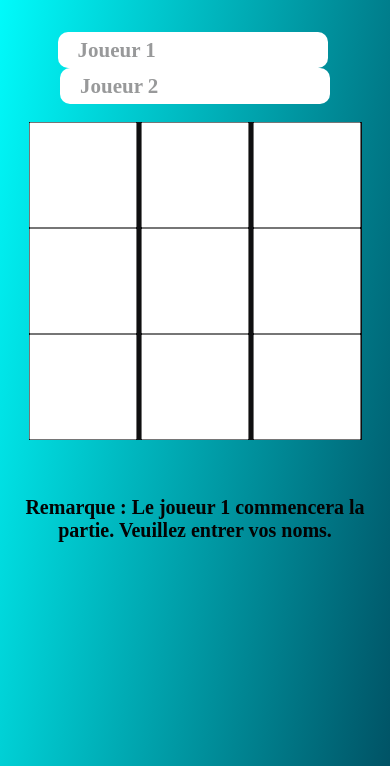
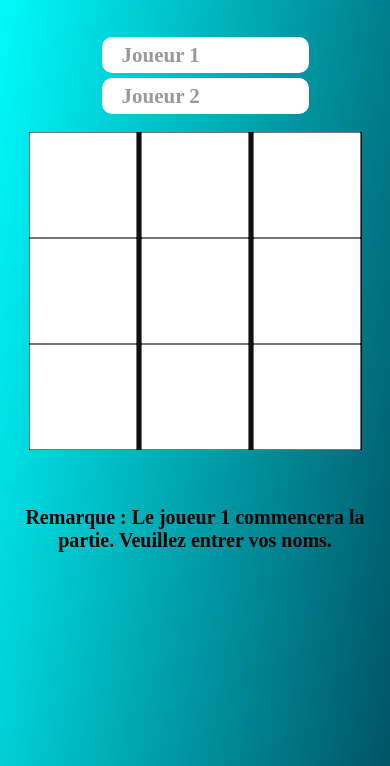
Before and after one commit to BilalDaoudi/Tic-Tac-Toe, a plain HTML site: page index.html in a window 390 px wide. Shown: the part 78-844 px from the top of the page. Drawn offline with Linux system fonts and the light colour scheme.

Commit message:
Update style.css

```diff
--- a/style.css
+++ b/style.css
@@ -72,6 +72,16 @@ h4{
 }
 
 
+
+    .joueur {
+      display: flex;
+    }
+    .joueur div {
+        width: 50%;
+        text-align: center;
+      }
+
+
 button {
     background-color: #d51dbd; /* Couleur de fond du bouton */
     color: rgb(251, 251, 252); /* Couleur du texte */
@@ -86,3 +96,26 @@ button {
   button:hover {
     background-color: #4800ff; /* Nouvelle couleur de fond au survol */
   }
+
+
+
+  @media (max-width: 991px) {
+    .joueur {
+      display: block;
+    }
+
+    #J1,#J2{
+      width: 80%;
+      margin-top: 5px;
+    }
+  }
+
+  @media (max-width: 767px) {
+    .joueur {
+      display: block;
+    }
+    #J1,#J2{
+      width: 100%;
+      margin-top: 5px;
+    }
+  }
```
